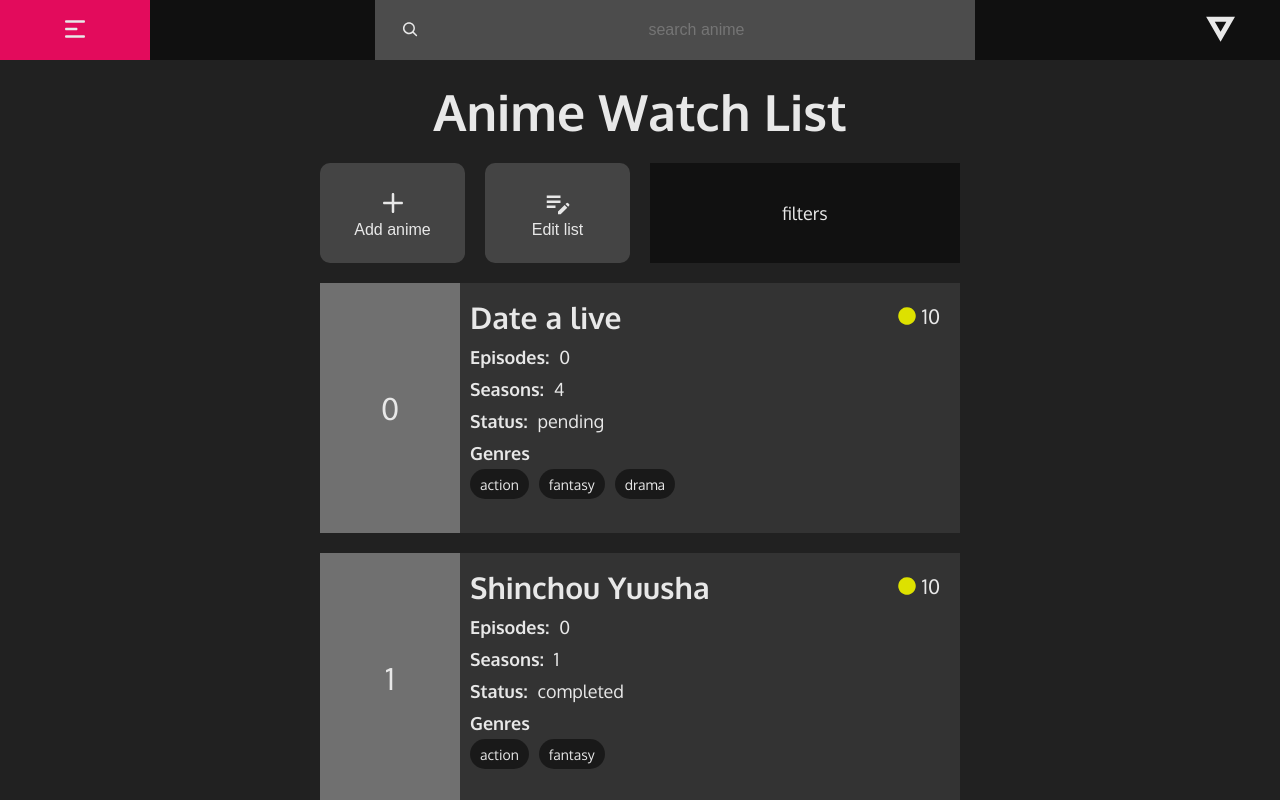
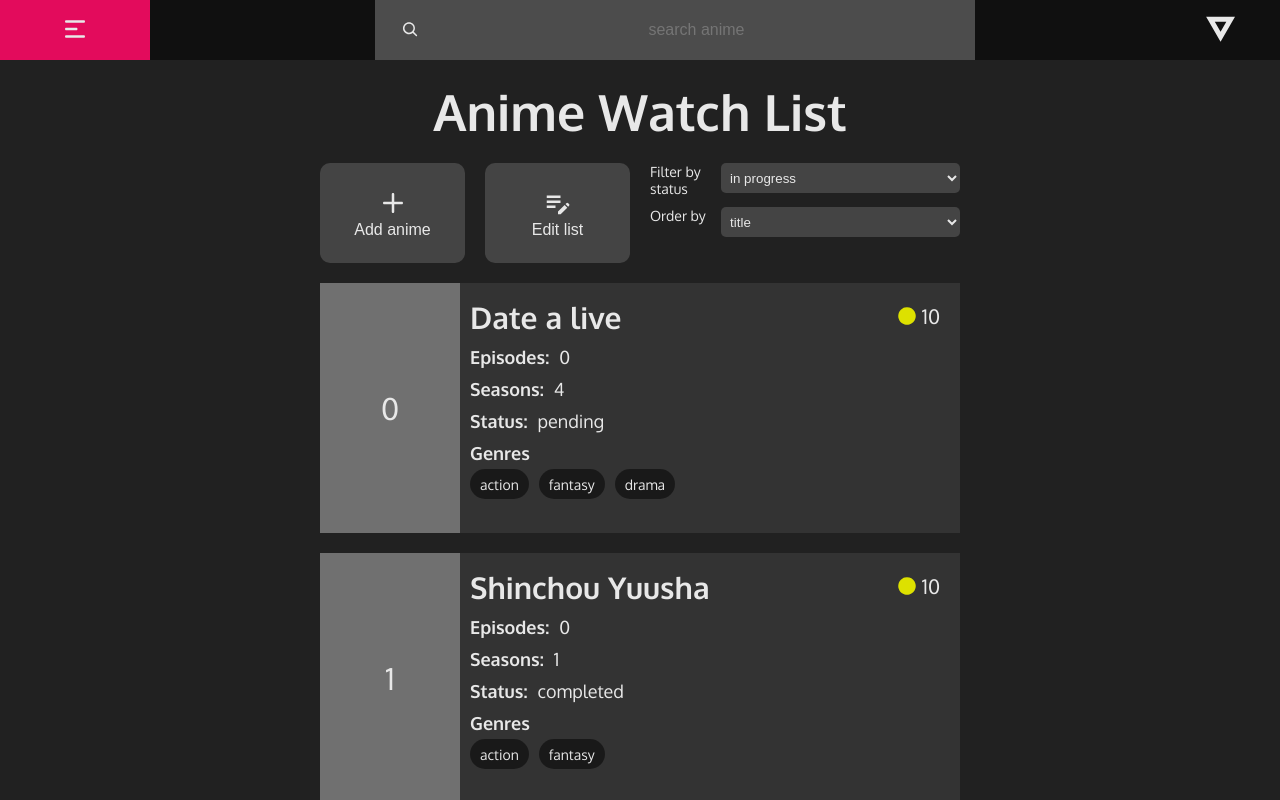
Before and after one commit to Texmo100/MigoApp_React, a React (Create React App) app: page /animeWatchList in a window 1280 px wide. Shown: the top 800 px of the page. Built offline with nearby package versions, Linux system fonts and the light colour scheme.

Commit message:
Filters added to the project (only visual)

```diff
--- a/src/components/UI/Content/Content.js
+++ b/src/components/UI/Content/Content.js
@@ -32,7 +32,24 @@ const Content = ({ titlePage, contentType }) => {
                             <p className={styles['action__text']}>Edit list</p>
                         </button>
                     </div>
-                    <div className={styles['filters']}>filters</div>
+                    <div className={styles['filters']}>
+                        <div className={styles['filter']}>
+                            <label className={styles['filter-label']}>Filter by status</label>
+                            <select className={styles['filter-input']}>
+                                <option value="inprogress" className={styles['filter-input__option']}>in progress</option>
+                                <option value="completed" className={styles['filter-input__option']}>completed</option>
+                                <option value="pending" className={styles['filter-input__option']}>pending</option>
+                            </select>
+                        </div>
+
+                        <div className={styles['filter']}>
+                            <label className={styles['filter-label']}>Order by</label>
+                            <select className={styles['filter-input']}>
+                                <option value="title" className={styles['filter-input__option']}>title</option>
+                                <option value="score" className={styles['filter-input__option']}>score</option>
+                            </select>
+                        </div>
+                    </div>
                 </div>
                 <div className={`${styles['cards-wrapper']} ${styles['cards-wrapper--01']}`}>
                     {
@@ -70,7 +87,15 @@ const Content = ({ titlePage, contentType }) => {
                             <p className={styles['action__text']}>Edit list</p>
                         </button>
                     </div>
-                    <div className={styles['filters']}>filters</div>
+                    <div className={styles['filters']}>
+                        <div className={styles['filter']}>
+                            <label className={styles['filter-label']}>Order list</label>
+                            <select className={styles['filter-input']}>
+                                <option value="ascending" className={styles['filter-input__option']}>ascending</option>
+                                <option value="descending" className={styles['filter-input__option']}>descending</option>
+                            </select>
+                        </div>
+                    </div>
                 </div>
                 <div className={`${styles['cards-wrapper']} ${styles['cards-wrapper--02']}`}>
                     {
--- a/src/components/UI/Content/Content.module.css
+++ b/src/components/UI/Content/Content.module.css
@@ -36,9 +36,9 @@
 
 .filters {
     flex-basis: calc(50% - 1rem);
-    justify-content: center;
+    flex-direction: column;
     align-items: center;
-    background-color: #111111;
+    justify-content: initial;
 }
 
 .action {
@@ -68,6 +68,33 @@
     .action__text {
         font-size: 1.4rem;
     }
+}
+
+/* select input test */
+.filter {
+    display: flex;
+    width: 100%;
+    margin-bottom: 1rem;
+}
+
+.filter:last-of-type {
+    margin: 0;
+}
+
+.filter-label {
+    font-size: 1.4rem;
+    margin-right: 1rem;
+    width: 8rem;
+}
+
+.filter-input {
+    width: 100%;
+    height: 3rem;
+    background-color: #444444;
+    border: none;
+    border-radius: 0.5rem;
+    color: #e8e8e8;
+    padding: 0.5rem;
 }
 
 .cards-wrapper {
```
